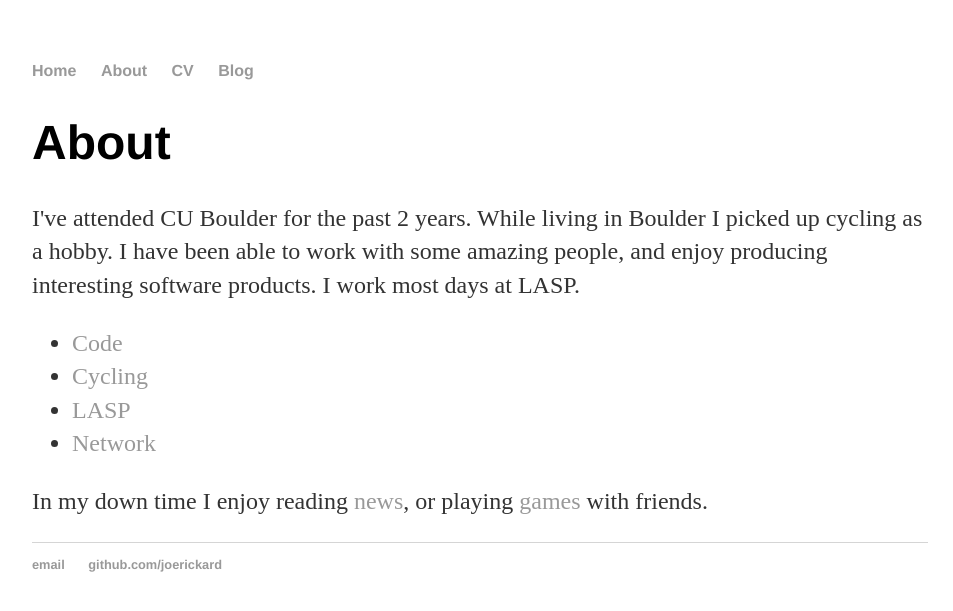
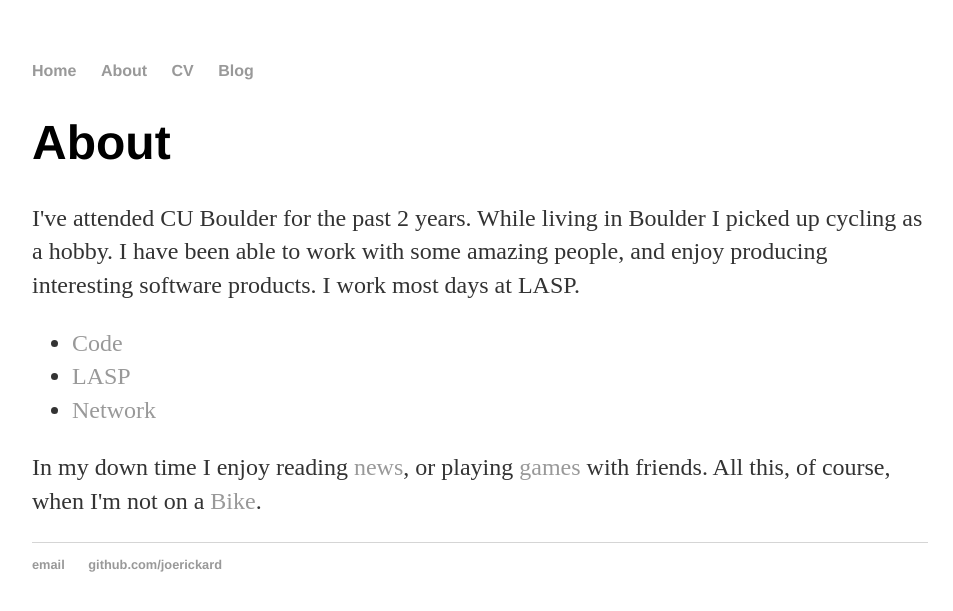
Before and after one commit to joerickard/personalWebsite, a Jekyll site: the page built from about/index.html, in a window 1280 px wide. Shown: the top 611 px of the page, without its empty margins (160-1113 px from the left). Built offline with Jekyll 4.4.1, drawn with Linux system fonts in a browser that asks for light colours.

Commit message:
Update index.html

```diff
--- a/about/index.html
+++ b/about/index.html
@@ -9,10 +9,9 @@ title: About Joe Rickard
 
 			<ul class="contacts">
 				<li><a href="https://github.com/joerickard">Code</a></li>
-				<li><a href="https://www.strava.com/athletes/10227888">Cycling</a></li>
 				<li><a href="http://lasp.colorado.edu/home/">LASP</a></li>
 				<li><a href="https://www.linkedin.com/in/joesrickard">Network</a></li>
 				</ul>
 
-			<p>In my down time I enjoy reading <a href="https://news.ycombinator.com/">news</a>, or playing <a href="http://steamcommunity.com/profiles/76561198027228209/">games</a> with friends.</p>
+			<p>In my down time I enjoy reading <a href="https://news.ycombinator.com/">news</a>, or playing <a href="http://steamcommunity.com/profiles/76561198027228209/">games</a> with friends. All this, of course, when I'm not on a <a href="https://www.strava.com/athletes/10227888">Bike</a>.</p>
 		</div>
```
